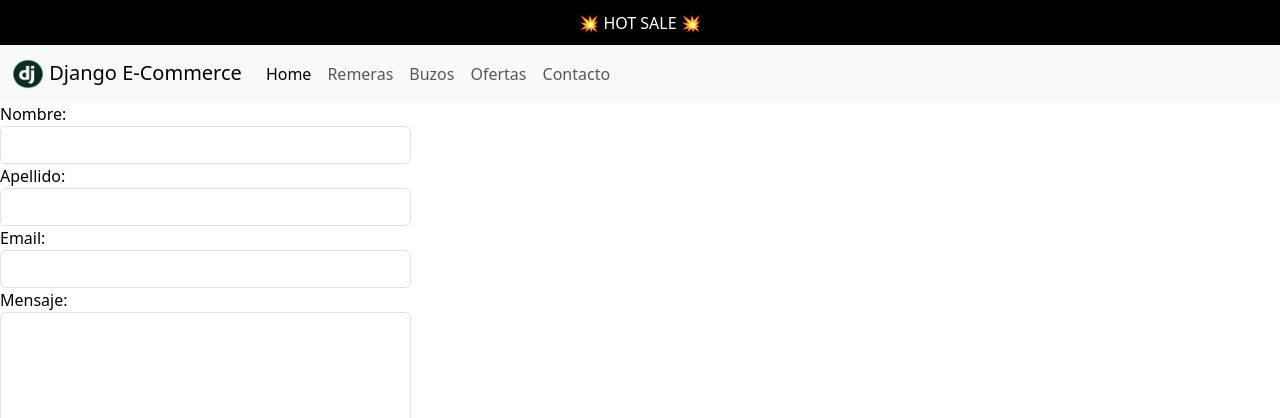
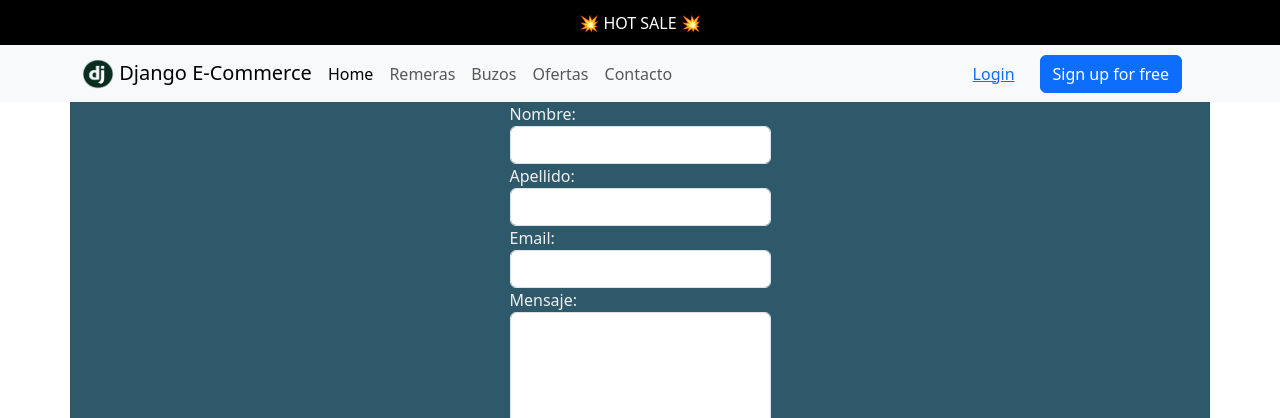
Before and after one commit to emaspa80/proyectodjango, a Django app: page /contacto/ in a window 1280 px wide. Shown: the top 418 px of the page. Run offline with Django 4.2, Linux system fonts and the light colour scheme.

Commit message:
Home and contact front modifications

```diff
--- a/tienda_vitual/app_t_virtual/static/css/base.css
+++ b/tienda_vitual/app_t_virtual/static/css/base.css
@@ -6,9 +6,6 @@
 body {
     background-color: #fff;
     color: black;
-}
-.navbar {
-    justify-content: space-around;
 }
 .span-offers {
     display: flex;
@@ -25,25 +22,33 @@ body {
     background-color: #2E596B;
 }
 .hot-sale {
-    background-image:linear-gradient(to right,#ff4d29, #ff4823);
+    background-color: transparent;
 }
 .offers {
     display: flex;
     justify-content: center;
     align-items: center;
-    height:200px;
-    /* padding: 10%; */
+    height: 200px;
+    margin-top: 6px;
     background-color: grey;
-    & h1{
+    & h1 {
         color:transparent;
         font-family: fantasy;
         font-weight: 600;
         text-align: center;
         -webkit-text-stroke: 0.25px black;
-        font-size: 160px;
+        font-size: 100px;
         background-image: url(../assets/t-shirt-offer.png);
+        background-position: center center;
         background-clip: text;
         -webkit-background-clip: text;
-
     }
 }
+.contact-container {
+    width: 100%;
+    background-color: #2E596B;
+    color: #f0f0f0;
+}
+.enviar{
+    margin-top: 15px;
+}
--- a/tienda_vitual/app_t_virtual/templates/app_t_virtual/base.html
+++ b/tienda_vitual/app_t_virtual/templates/app_t_virtual/base.html
@@ -9,24 +9,23 @@
       href="https://cdn.jsdelivr.net/npm/bootstrap@5.3.0-alpha3/dist/css/bootstrap.min.css"
       rel="stylesheet"
       integrity="sha384-KK94CHFLLe+nY2dmCWGMq91rCGa5gtU4mk92HdvYe+M/SXH301p5ILy+dN9+nJOZ"
-      crossorigin="anonymous"
-      />
-    <link rel="icon" href="..\static\img\django-icon-0.jpg">
+      crossorigin="anonymous" />
+    <link rel="icon" href="..\static\img\django-icon-0.jpg" />
     <title>Django E-Commerce</title>
     <!-- css -->
     <link rel="stylesheet" href="{% static 'css/base.css' %}" />
   </head>
   <body>
     <header>
-      <div class='d-flex justify-content-center span-offers'>
+      <div class="d-flex justify-content-center span-offers">
         &#128165; HOT SALE &#128165;
       </div>
     </header>
     <nav class="navbar sticky-top navbar-expand-lg bg-body-tertiary">
-        <div class="container-fluid">
-          <a class="navbar-brand" href="#">
-            <img src='{% static 'img/django-icon-0.jpg' %}' alt="Logo" width="32" height="30" class="d-inline-block align-text-top"/>
-            Django E-Commerce
+      <div class="container navbar-right">
+        <a class="navbar-brand me-2" href="#">
+          <img src='{% static 'img/django-icon-0.jpg' %}' alt="Logo" width="32"
+          height="30" class="d-inline-block align-text-top"/> Django E-Commerce
         </a>
         <button
           class="navbar-toggler"
@@ -62,19 +61,23 @@
             </li>
           </ul>
         </div>
+        <div class="d-flex align-items-center">
+          <button type="button" class="btn btn-link px-3 me-2">Login</button>
+          <button type="button" class="btn btn-primary me-3">
+            Sign up for free
+          </button>
+        </div>
       </div>
     </nav>
     <main>
-        {% block contenido %}
-
-        {% endblock %}
+      {% block contenido %} {% endblock %}
+      {% include 'app_t_virtual/components/anuncio.html' %}
     </main>
-    <footer>
-        {% include 'app_t_virtual/components/anuncio.html' %}
-
-        {% filter upper %}
-          <p>Tienda Virtual 2023. Todos los derechos Reservados.</p>
-        {% endfilter %}
+    <footer class="bg-light text-center text-lg-start">
+      <div class="text-center p-3" style="background-color: rgba(0, 0, 0, 0.2)">
+        © 2023 Copyright:
+        <a class="text-dark" href="https://mdbootstrap.com/">Grupo 1</a>
+      </div>
     </footer>
     <script
       src="https://cdn.jsdelivr.net/npm/bootstrap@5.3.0-alpha3/dist/js/bootstrap.bundle.min.js"
--- a/tienda_vitual/app_t_virtual/templates/app_t_virtual/contacto.html
+++ b/tienda_vitual/app_t_virtual/templates/app_t_virtual/contacto.html
@@ -11,12 +11,20 @@
 {% endblock %}
 
 {% block contenido %}
-<div class='input-group mb-3'>
-    <form action='{% url 'contacto' %}' method="post" class='form-group d-flex-column'>
-        {% csrf_token %}
-        {{ form }}
-        <input type="submit" value="Contactar" class="btn btn-primary">
-    </form>
+<div class="container contact-container">
+    <div class="row justify-content-center">
+        <div class="col-md-3">
+            <div class='input-group mb-3'>
+                <form action='{% url 'contacto' %}' method="post" class='form-group d-flex-column'>
+                    {% csrf_token %}
+                    {{ form }}
+                    <div class='text-center'>
+                        <input type="submit" value="Contactar" class="btn btn-primary enviar">
+                    </div>
+                </form>
+            </div>
+        </div>
+    </div>
 </div>
 <hr>
 {% endblock %}
--- a/tienda_vitual/app_t_virtual/templates/app_t_virtual/index.html
+++ b/tienda_vitual/app_t_virtual/templates/app_t_virtual/index.html
@@ -10,7 +10,7 @@
 {% block contenido %}
 <!-- quite el listado de remeras  -->
 <div class='hot-sale'>
-  <video src='https://brand.assets.adidas.com/image/upload/q_auto,vc_auto/esAR/Images/hotweek-ar-mh-d_tcm216-1023720.mp4' preload='auto' autoplay loop playsinline webkit-playsinline x5-playsinline style= 'width: 100%; height: 100%'></video>
+  <video src='{% static '/video/portada.mp4' %}' preload='auto' autoplay loop style= 'width: 100%; height: 100%'></video>
 </div>
 <!-- ver imagen   -->
 <div class="container-fluid main-img">
--- a/tienda_vitual/tienda_vitual/settings.py
+++ b/tienda_vitual/tienda_vitual/settings.py
@@ -80,7 +80,7 @@ DATABASES = {
         'ENGINE': 'django.db.backends.postgresql_psycopg2',
         'NAME': 'db_tienda', #Se creo la base de datos en postgres
         'USER': 'postgres',
-        'PASSWORD': 'postgres', #default es postgres
+        'PASSWORD': 'delfor', #my pass
         'HOST': '127.0.0.1',
         'PORT': '5432',
      }
```
Also changed, not shown: tienda_vitual/app_t_virtual/static/img/CamisetaArgAlt.webp (added), tienda_vitual/app_t_virtual/static/img/CamisetaArgEntr.webp (added), tienda_vitual/app_t_virtual/static/img/CamisetaArgSup.webp (added), tienda_vitual/app_t_virtual/static/img/CamisetaArgTit.webp (added), tienda_vitual/app_t_virtual/static/img/CamisetaArgTit2Estr.webp (added), tienda_vitual/app_t_virtual/static/img/MusculosaArg.webp (added), 1 other file. Lines whose indentation alone changed are shown as unchanged.
